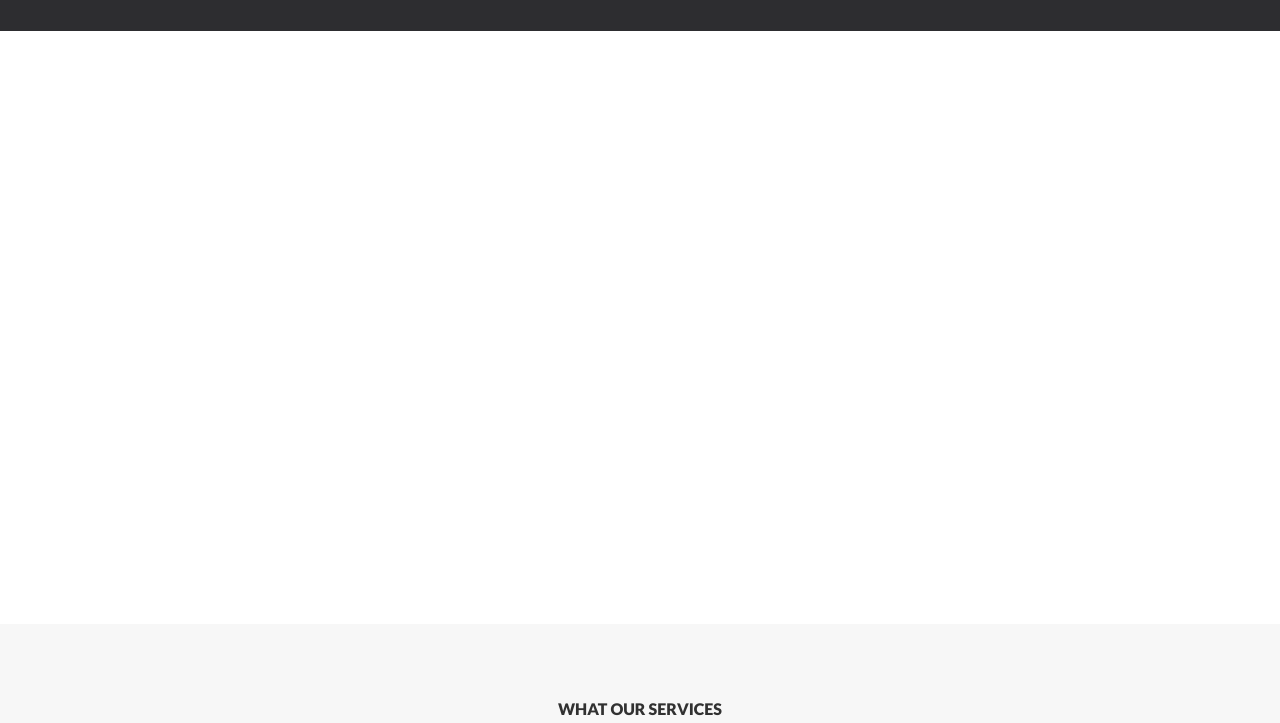
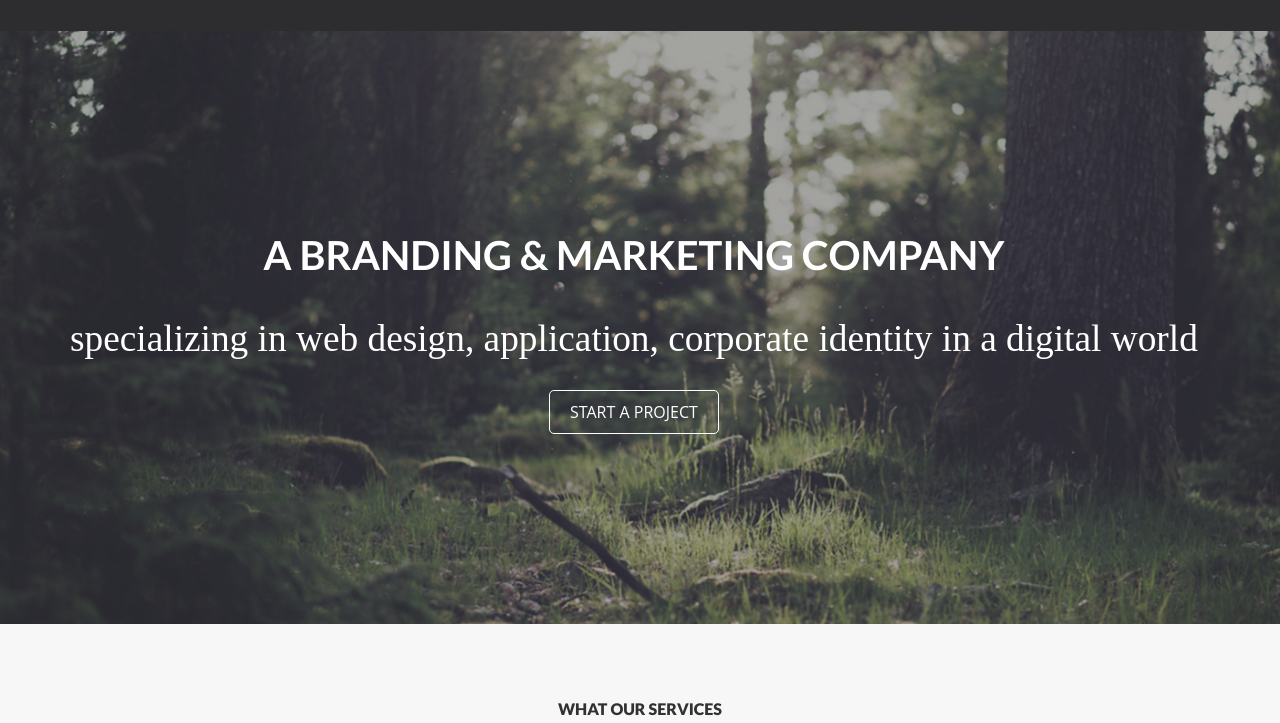
Before and after one commit to Shoykot-Ahamed/zonya-home, a plain HTML site: page index.html in a window 1280 px wide. Shown: the part 68-791 px from the top of the page. Drawn offline with Linux system fonts and the light colour scheme; a web font is replaced by a local one.

Commit message:
back graoung image

```diff
--- a/css/style.css
+++ b/css/style.css
@@ -295,7 +295,7 @@ my code on here
 }
 
 .section-bg{
-	background-image: url(img/slider.png);
+	background-image: url(/img/slider.png);
 	background-size: cover;
 	padding:200px 0;
 }
```
